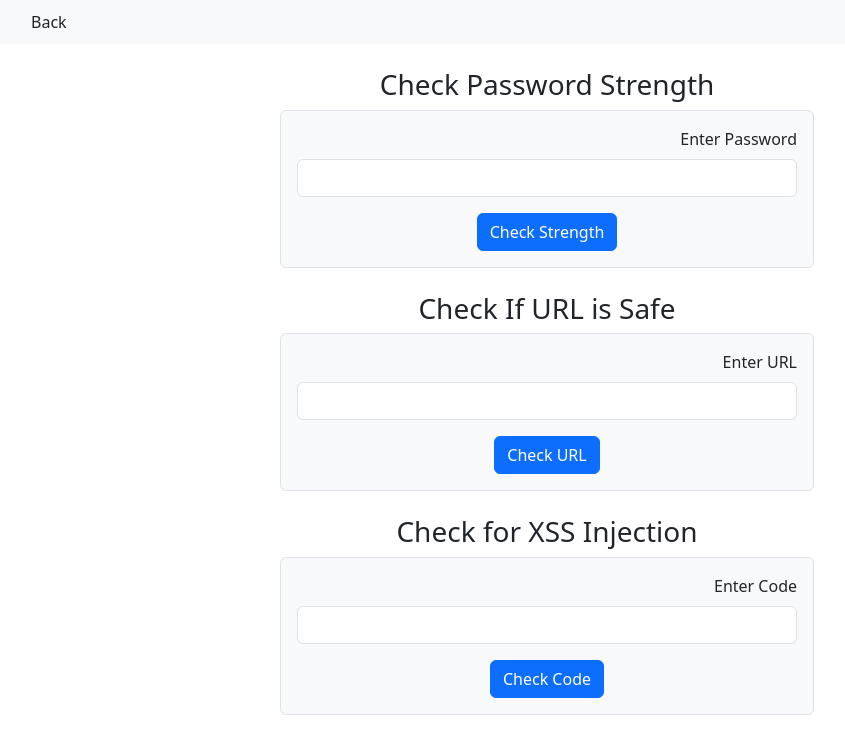
After one commit to rigmaumesh34/Cybernlpsuites, a Django app: page /password in a window 1280 px wide. The commit adds this page. Shown: the top 754 px of the page, without its empty margins (93-938 px from the left). Run offline with Django 5.2, Linux system fonts and the light colour scheme.

Commit message:
completed UI

```diff
--- /dev/null
+++ b/myapp/templates/form1.html
@@ -0,0 +1,75 @@
+{% extends 'index.html' %}
+{% load static %}
+{% block content %}
+
+<!-- Navbar -->
+<nav class="navbar navbar-expand-lg navbar-light bg-light">
+  <div class="container">
+    <button class="navbar-toggler" type="button" data-toggle="collapse" data-target="#navbarNavAltMarkup" aria-controls="navbarNavAltMarkup" aria-expanded="false" aria-label="Toggle navigation">
+      <span class="navbar-toggler-icon"></span>
+    </button>
+    <div class="collapse navbar-collapse justify-content-end" id="navbarNavAltMarkup">
+      {% comment %} <a class="nav-item nav-link me-3" href="#">Login</a> {% endcomment %}
+      <a class="nav-item nav-link" href="{% url 'home' %}">Back</a>
+    </div>
+  </div>
+</nav>
+
+<!-- Form Sections -->
+<div class="container mt-4">
+  <div class="row justify-content-center">
+    <div class="col-md-6">
+      <!-- Password Strength Check -->
+      <h3 class="text-center">Check Password Strength</h3>
+      <form action="#" method="POST" class="p-3 border rounded bg-light">
+        {% csrf_token %}
+        <div class="mb-3" style="text-align=center">
+          <label for="password" class="form-label">Enter Password</label>
+          <input type="password" class="form-control text-end" id="password" name="password" required>
+        </div>
+        <div class="text-center">
+          <button type="submit" class="btn btn-primary">Check Strength</button>
+        </div>
+      </form>
+    </div>
+  </div>
+
+  <br>
+  <div class="row justify-content-center">
+    <div class="col-md-6">
+      <!-- Malicious URL Detection -->
+      <h3 class="text-center">Check If URL is Safe</h3>
+      <form action="#" method="POST" class="p-3 border rounded bg-light">
+        {% csrf_token %}
+        <div class="mb-3">
+          <label for="url" class="form-label">Enter URL</label>
+          <input type="text" class="form-control text-end" id="url" name="url" required>
+        </div>
+        <div class="text-center">
+          <button type="submit" class="btn btn-primary">Check URL</button>
+        </div>
+      </form>
+    </div>
+  </div>
+
+  <br>
+  <div class="row justify-content-center">
+    <div class="col-md-6">
+      <!-- XSS Injection Detection -->
+      <h3 class="text-center">Check for XSS Injection</h3>
+      <form action="#" method="POST" class="p-3 border rounded bg-light">
+        {% csrf_token %}
+        <div class="mb-3">
+            <label for="code" class="form-label" style="text-align: left;">Enter Code</label>
+            <input type="text" class="form-control text-end" id="code" name="code" required>
+
+        </div>
+        <div class="text-center">
+          <button type="submit" class="btn btn-primary">Check Code</button>
+        </div>
+      </form>
+    </div>
+  </div>
+</div>
+
+{% endblock %}
--- a/myapp/urls.py
+++ b/myapp/urls.py
@@ -22,5 +22,7 @@ urlpatterns = [
     path('index/',views.index,name='index'),
     path('',views.home,name='home'),
     path('signup',views.signup,name='signup'),
+    path('password',views.password,name='password'),
+
 
 ]
--- a/myapp/views.py
+++ b/myapp/views.py
@@ -14,5 +14,5 @@ def signup(request):
     return render(request,'signup.html')
 
 
-# def submitform(request):
-#     re
+def password(request):
+    return render(request,'form1.html')
```
Also changed, not shown: myapp/templates/home.html (+5 -4 lines).
